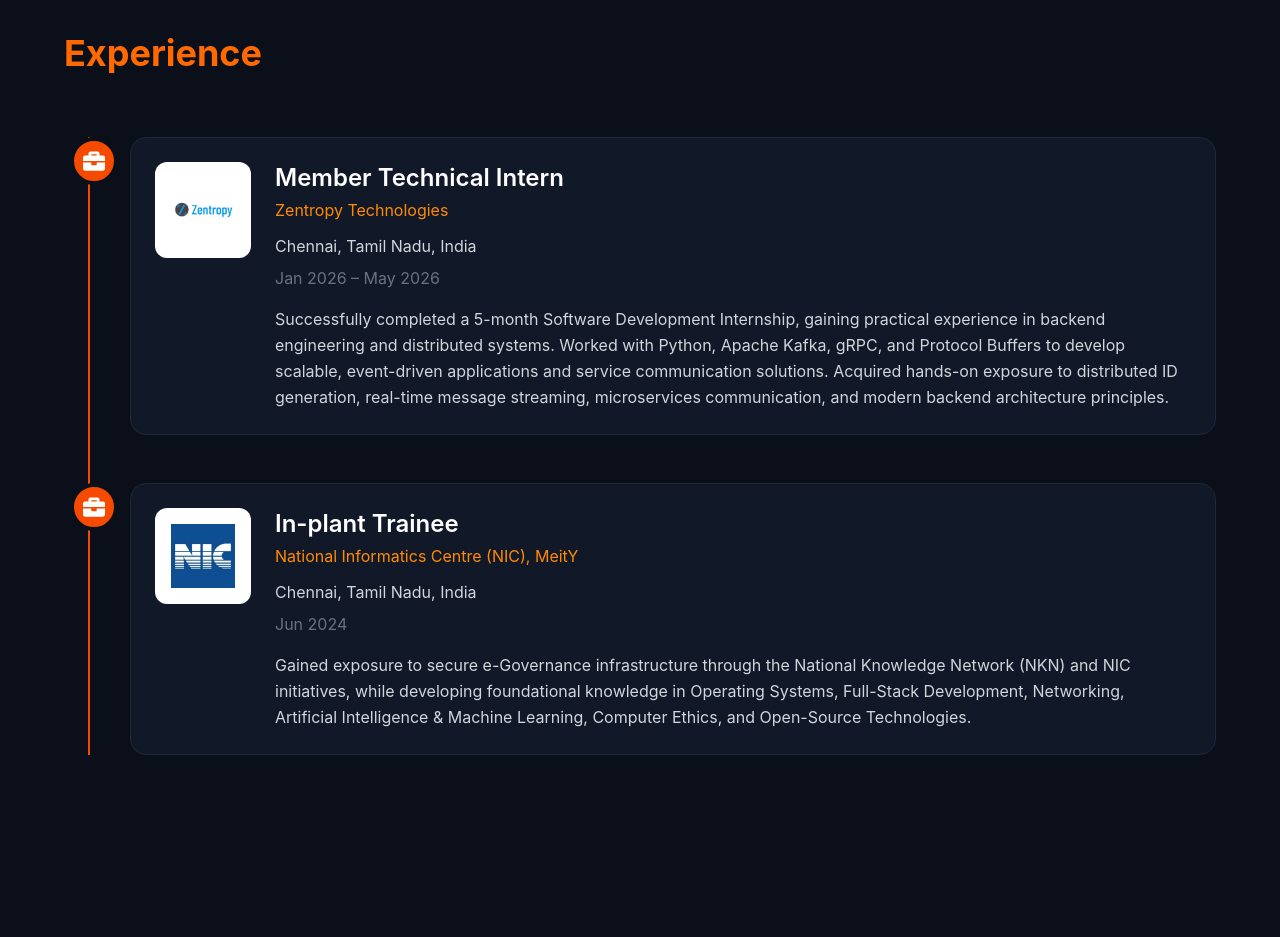
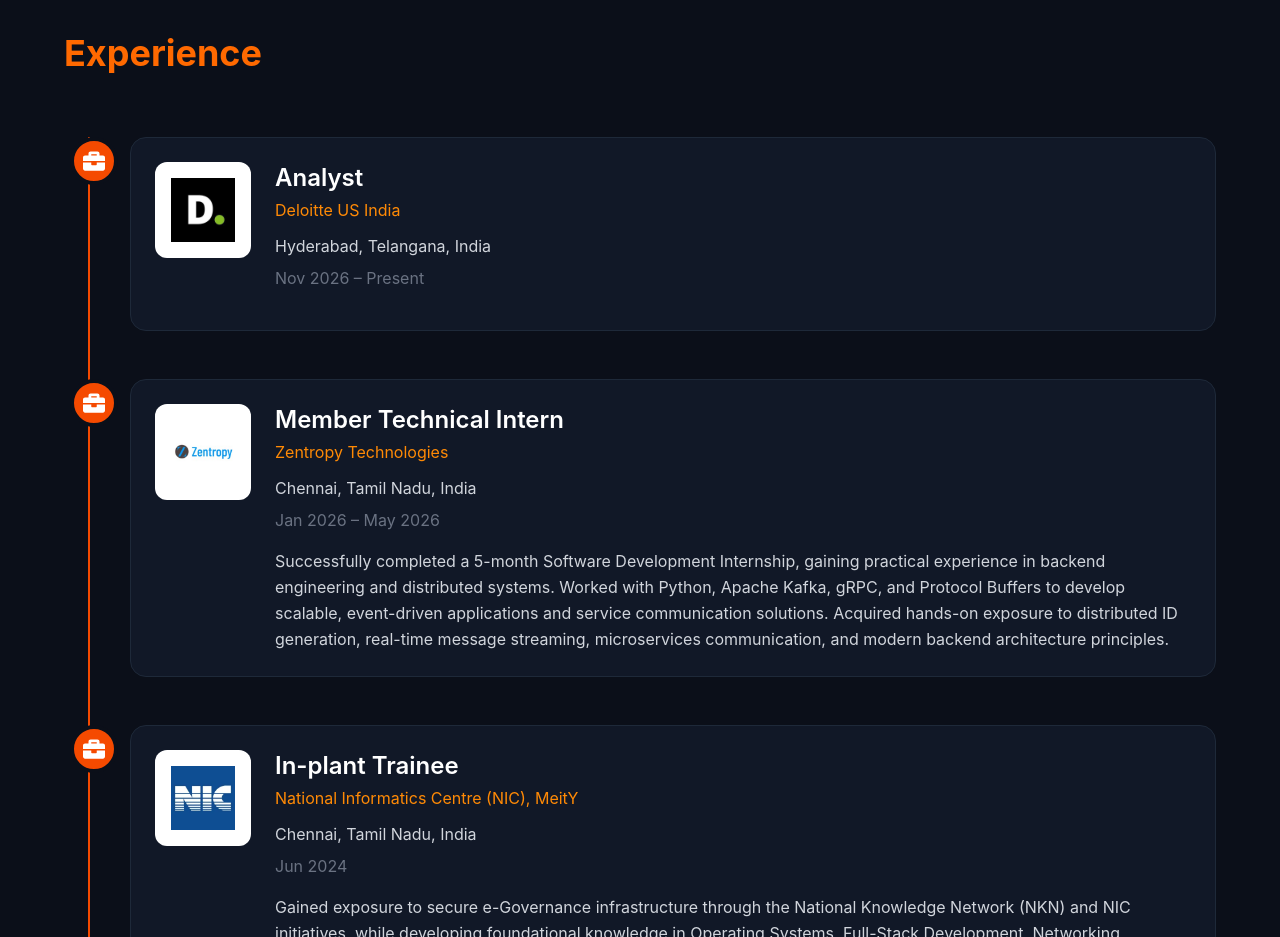
Before and after one commit to vbrprabhu2004/vbrp_new_portfolio, a React (Vite) app: page / in a window 1280 px wide. Shown: the part 7100-8037 px from the top of the page. Built offline with nearby package versions, Linux system fonts and the light colour scheme.

Commit message:
Add Deloitte experience to Experience component
Added Deloitte experience with logo and role details.

```diff
--- a/src/components/Experience.jsx
+++ b/src/components/Experience.jsx
@@ -1,10 +1,21 @@
 import { motion } from "framer-motion";
 import { FaBriefcase } from "react-icons/fa";
 
+import deloitteLogo from "../assets/projects/deloitte.jpg";
 import ZentropyLogo from "../assets/projects/zentropy.jpg";
 import nicLogo from "../assets/projects/nic.jpg";
 
 const experiences = [
+  {
+    role: "Analyst",
+    company: "Deloitte US India",
+    duration: "Nov 2026 – Present",
+    location: "Hyderabad, Telangana, India",
+    //description:
+    //  "",
+    logo: deloitteLogo,
+    icon: <FaBriefcase size={22} />,
+  },
   {
     role: "Member Technical Intern",
     company: "Zentropy Technologies",
```
